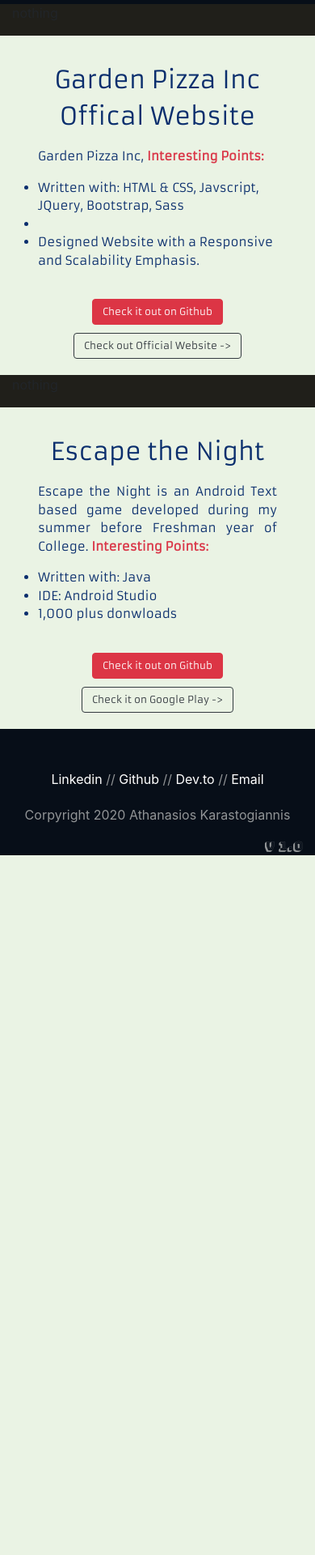
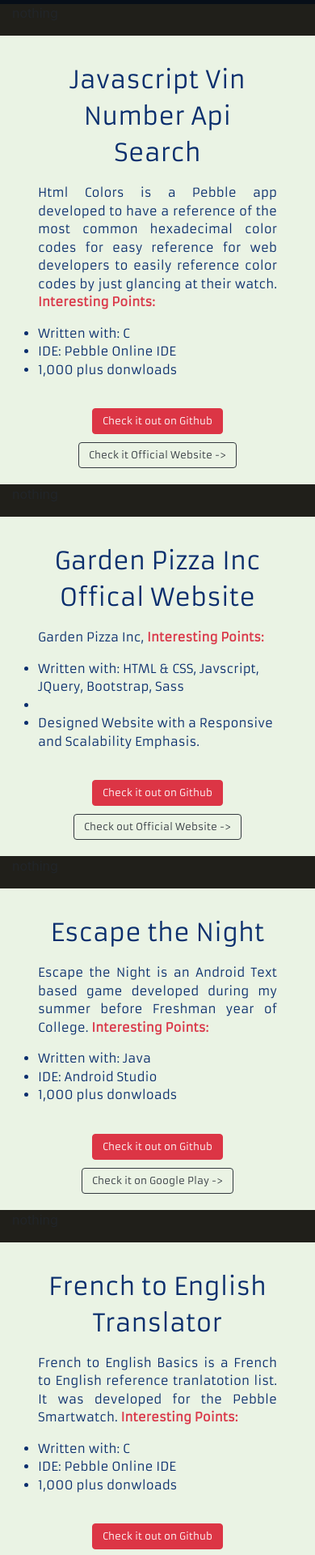
Before and after one commit to akarastogiannis/V2.0-Portfolio-Website, a plain HTML site: page html/portfolio.html in a window 390 px wide. Shown: the part 51-1971 px from the top of the page at 81% size. Before the commit the page ends 1107 px from the top, so only its background shows below. Drawn offline with nearby package versions, Linux system fonts and the light colour scheme.

Commit message:
Added File Directory in Assests with Resume and Added More Projects in Portfolio.

```diff
--- a/html/portfolio.html
+++ b/html/portfolio.html
@@ -60,6 +60,47 @@
         </header>
 
         <main>
+
+          <div class="main-block container-fluid scrollable">
+            <div class="row">
+
+              <div class="profile-left-box col-lg-6 col-md-12 col-sm-12">
+                <p>nothing</p>
+              </div>
+
+              <div class="profile-right-box col-lg-6 col-md-12 col-sm-12">
+                <div class="profile-text">
+                  <p class="project-one-title">Javascript Vin Number Api Search</p>
+                  <p class="project-one-description">
+                    Html Colors is a Pebble app developed to have a reference
+                    of the most common hexadecimal color codes for easy reference
+                    for web developers to easily reference color codes by just glancing at
+                    their watch. <span class="project-one-list">Interesting Points: </span>
+                  </p>
+                  <ul class="project-one-bullets">
+                    <li>Written with: C</li>
+                    <li>IDE: Pebble Online IDE</li>
+                    <li>1,000 plus donwloads</li>
+                  </ul>
+                </div>
+
+                <div class="profile-links container-fluid">
+                  <div class="row">
+                    <div class="profile-link-left col-lg-6 col-md-12 col-sm-12">
+                      <a class="dev-down-btn btn btn-danger" href="about.html">Check it out on Github </a>
+                    </div>
+
+                    <div class="profile-link-right col-lg-6 col-md-12 col-sm-12">
+                      <a class="dev-down-btn btn btn-outline-dark" href="portfolio.html">Check it Official Website -> </a>
+                    </div>
+                  </div>
+                </div>
+
+              </div>
+
+            </div>
+          </div>
+
           <div class="main-block container-fluid scrollable">
             <div class="row">
 
@@ -136,6 +177,84 @@
             </div>
           </div>
 
+          <div class="main-block container-fluid scrollable">
+            <div class="row">
+
+              <div class="profile-left-box col-lg-6 col-md-12 col-sm-12">
+                <p>nothing</p>
+              </div>
+
+              <div class="profile-right-box col-lg-6 col-md-12 col-sm-12">
+                <div class="profile-text">
+                  <p class="project-one-title">French to English Translator</p>
+                  <p class="project-one-description">
+                    French to English Basics is a French to English reference tranlatotion
+                    list. It was developed for the Pebble Smartwatch. <span class="project-one-list">Interesting Points: </span>
+                  </p>
+                  <ul class="project-one-bullets">
+                    <li>Written with: C</li>
+                    <li>IDE: Pebble Online IDE</li>
+                    <li>1,000 plus donwloads</li>
+                  </ul>
+                </div>
+
+                <div class="profile-links container-fluid">
+                  <div class="row">
+                    <div class="profile-link-left col-lg-6 col-md-12 col-sm-12">
+                      <a class="dev-down-btn btn btn-danger" href="about.html">Check it out on Github </a>
+                    </div>
+
+                    <div class="profile-link-right col-lg-6 col-md-12 col-sm-12">
+                      <a class="dev-down-btn btn btn-outline-dark" href="portfolio.html">Check it on Pebble App Store -> </a>
+                    </div>
+                  </div>
+                </div>
+
+              </div>
+
+            </div>
+          </div>
+
+          <div class="main-block container-fluid scrollable">
+            <div class="row">
+
+              <div class="profile-left-box col-lg-6 col-md-12 col-sm-12">
+                <p>nothing</p>
+              </div>
+
+              <div class="profile-right-box col-lg-6 col-md-12 col-sm-12">
+                <div class="profile-text">
+                  <p class="project-one-title">Hexadecimal Color Code</p>
+                  <p class="project-one-description">
+                    Html Colors is a Pebble app developed to have a reference
+                    of the most common hexadecimal color codes for easy reference
+                    for web developers to easily reference color codes by just glancing at
+                    their watch. <span class="project-one-list">Interesting Points: </span>
+                  </p>
+                  <ul class="project-one-bullets">
+                    <li>Written with: C</li>
+                    <li>IDE: Pebble Online IDE</li>
+                    <li>1,000 plus donwloads</li>
+                  </ul>
+                </div>
+
+                <div class="profile-links container-fluid">
+                  <div class="row">
+                    <div class="profile-link-left col-lg-6 col-md-12 col-sm-12">
+                      <a class="dev-down-btn btn btn-danger" href="about.html">Check it out on Github </a>
+                    </div>
+
+                    <div class="profile-link-right col-lg-6 col-md-12 col-sm-12">
+                      <a class="dev-down-btn btn btn-outline-dark" href="portfolio.html">Check it on Pebble App Store -> </a>
+                    </div>
+                  </div>
+                </div>
+
+              </div>
+
+            </div>
+          </div>
+
         </main>
 
       </div>
```
Also changed, not shown: html/about.html (+1 -1 lines), 2 other files.
